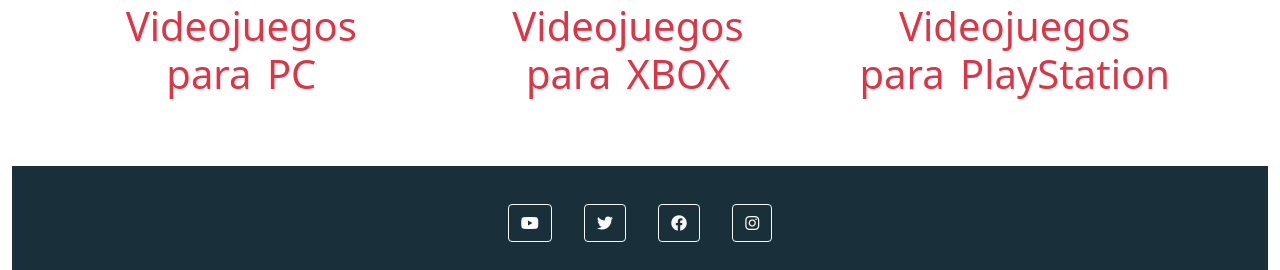
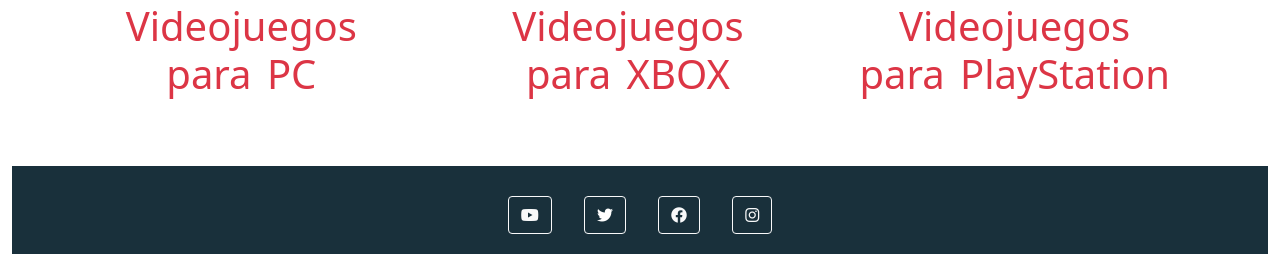
Before and after one commit to XMNiKolasMX/Proyecto-Final--SIn-Ningun-Error--25-01-23-, a plain HTML site: page servicio.html in a window 1280 px wide. Shown: the part 1264-1534 px from the top of the page. Drawn offline with nearby package versions, Linux system fonts and the light colour scheme.

Commit message:
Update servicio.html

```diff
--- a/servicio.html
+++ b/servicio.html
@@ -109,16 +109,15 @@
             </div>
         </div>
         <div id="color-nav-1" class="redes container-fluid">
-            <section class="mb-0 p-4">
-                <a class="btn btn-outline-light btn-floating m-1" href="wwww.youtube.com" role="button">
-                    <i class="fa-brands fa-youtube"></i></a>
-                <a class="btn btn-outline-light btn-floating m-1" href="wwww.twitter.com" role="button">
-                    <i class="fa-brands fa-twitter text-white"></i></a>
-                    <a class="btn btn-outline-light btn-floating m-1" href="wwww.facebook.com" role="button">
-                        <i  class="fa-brands fa-facebook"></i></a>
-                        <a class="btn btn-outline-light btn-floating m-1" href="wwww.instagram.com" role="button">
-                            <i class="fa-brands fa-instagram"></i></a>
-                        </div>
+            <div class="mb-0 p-3">
+            <a class="btn btn-outline-light btn-floating m-1" href="https://www.youtube.com/" role="button">
+                <i class="fa-brands fa-youtube"></i></a>
+            <a class="btn btn-outline-light btn-floating m-1" href="https://twitter.com/home" role="button">
+                <i class="fa-brands fa-twitter text-white"></i></a>
+                <a class="btn btn-outline-light btn-floating m-1" href="https://www.facebook.com/" role="button">
+                    <i  class="fa-brands fa-facebook"></i></a>
+                    <a class="btn btn-outline-light btn-floating m-1" href="https://www.instagram.com/" role="button">
+                        <i class="fa-brands fa-instagram"></i></a>
         </div>
 </body>
 
```
